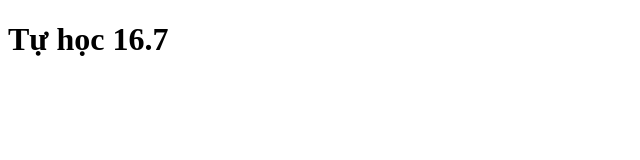
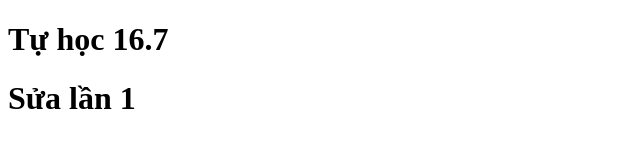
Before and after one commit to Luan-Thanh-17/Duan16.7, a plain HTML site: page index.html in a window 1280 px wide. Shown: the whole page, without its empty margins (0-640 px from the left). Drawn offline with Linux system fonts and the light colour scheme.

Commit message:
Main: Cap nhat lan 1

```diff
--- a/index.html
+++ b/index.html
@@ -7,5 +7,6 @@
 </head>
 <body>
 <h1>Tự học 16.7</h1>
+<h1> Sửa lần 1</h1>
 </body>
 </html>
```
